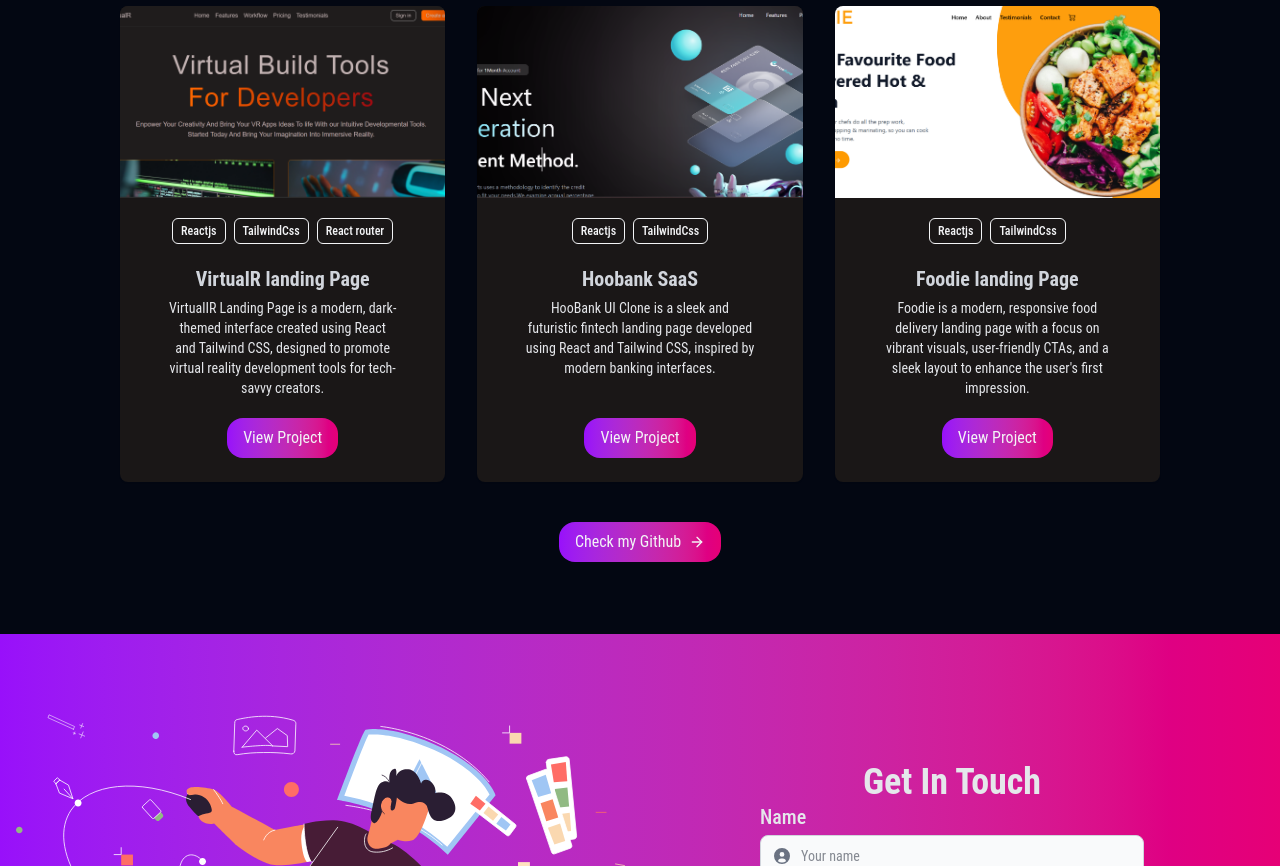
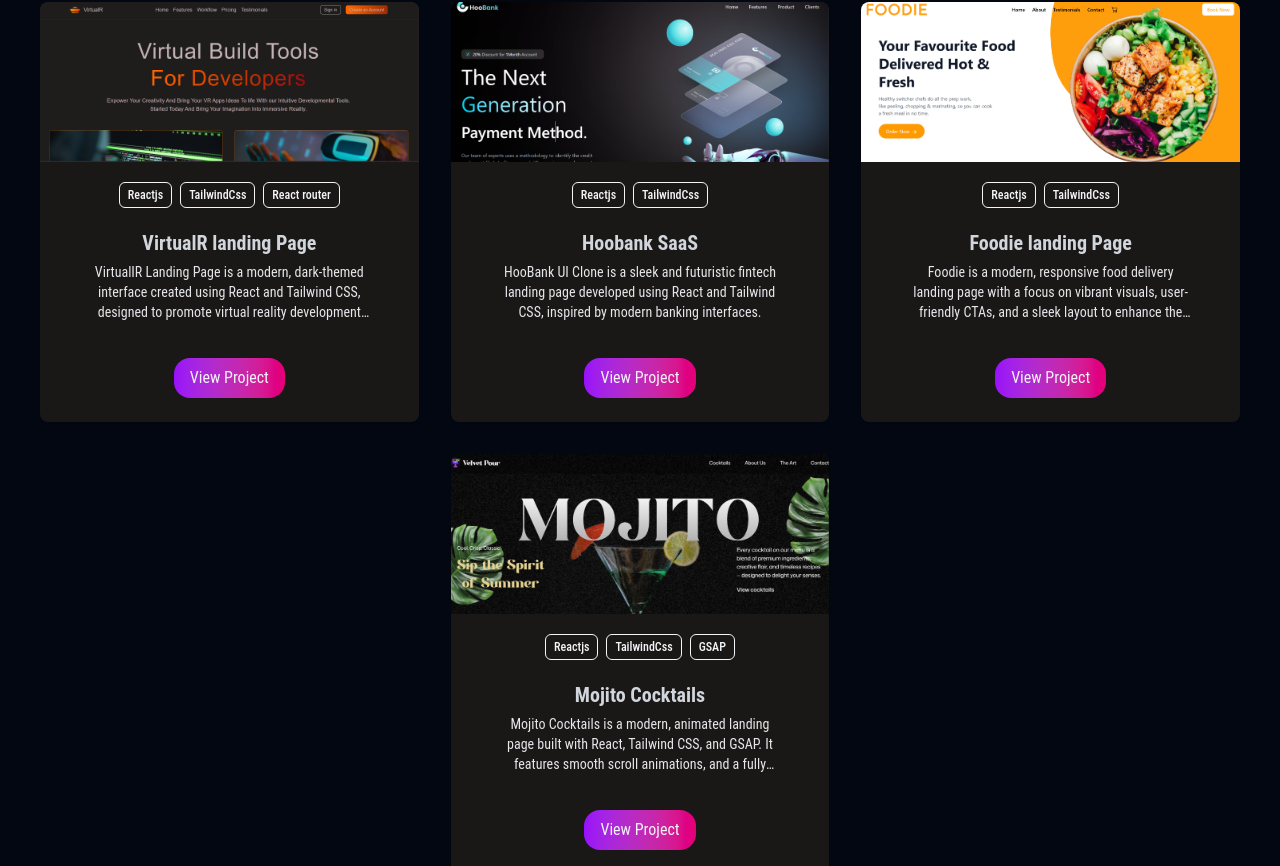
Before and after one commit to Hadia-naveed/HadiaPortfolioWebsite, a React (Vite) app: page / in a window 1280 px wide. Shown: the part 1014-1880 px from the top of the page. Built offline with nearby package versions, Linux system fonts and the light colour scheme.

Commit message:
new project added

```diff
--- a/src/Contriants/index.jsx
+++ b/src/Contriants/index.jsx
@@ -2,6 +2,7 @@ import project1 from "../assets/Project1.png"
 import project2 from "../assets/Project2.png"
 import project3 from "../assets/Project3.png"
 import project4 from "../assets/Project4.png"
+import project5 from "../assets/Project5.png"
 
 export const projects = [
     {
@@ -30,5 +31,14 @@ export const projects = [
         tag: ["Reactjs", "TailwindCss"],
         webUrl: "https://foodie66.netlify.app/",
         githubUrl: "https://github.com/Hadia-naveed/Foodie-Landing-page",
+    },
+         {
+        id: 1,
+        title: "Mojito Cocktails",
+        description: "Mojito Cocktails is a modern, animated landing page built with React, Tailwind CSS, and GSAP. It features smooth scroll animations, and a fully responsive design for an engaging user experience.",
+        image: project5,
+        tag: ["Reactjs", "TailwindCss","GSAP"],
+        webUrl: "https://mojitococktailsgsap.netlify.app/",
+        githubUrl: "https://github.com/Hadia-naveed/Gsap-animated-website",
     }
 ]
--- a/src/components/Projects.jsx
+++ b/src/components/Projects.jsx
@@ -1,66 +1,86 @@
-import React from 'react'
-import { projects } from '../Contriants/index.jsx'
-import { ArrowRight, ExternalLink, Github ,X } from "lucide-react"
-import { useState } from 'react'
+import React, { useState } from 'react';
+import { projects } from '../Contriants/index.jsx';
+import { ArrowRight, X } from "lucide-react";
 
 const Projects = () => {
-  const [selectedProject, setselectedProject] = useState(null)
+  const [selectedProject, setselectedProject] = useState(null);
   const [isVisible, setIsVisible] = useState(false);
 
-  const openprojectinfo=(project)=>{
-    setselectedProject(project)
-setTimeout(() => setIsVisible(true), 10); // small delay to allow transition
-  }
+  const openprojectinfo = (project) => {
+    setselectedProject(project);
+    setTimeout(() => setIsVisible(true), 10);
+  };
+
   const handleCloseModal = () => {
-  setselectedProject(null);
-  setTimeout(() => setselectedProject(null), 300); // wait for fade-out animation
+    setIsVisible(false);
+    setTimeout(() => setselectedProject(null), 300);
   };
 
   return (
-    <section  id='projects' className=' bg-gray-950 mt-10 flex flex-col w-full mx-auto max-w-screen-xl'>
+    <section id='projects' className='bg-gray-950 mt-10 flex flex-col w-full mx-auto max-w-screen-xl'>
       <div>
+        <h1 className='text-white text-4xl sm:text-5xl font-bold text-center'>
+          Featured <span className='text-transparent bg-gradient-to-r from-purple-600 to-pink-600 bg-clip-text'>Projects</span>
+        </h1>
+        <p className='mt-6 font-medium tracking-normal leading-[24px] text-[17px] text-center text-gray-200'>
+          I've worked on several impressive projects that showcase my skills,<br />
+          and I'm excited to share them with you here.
+        </p>
+      </div>
 
-        <h1 className='text-white text-4xl sm:text-5xl font-bold text-center'>Featured{" "}<span className='text-transparent bg-gradient-to-r from-purple-600 to-pink-600 bg-clip-text'>Projects</span></h1>
-        <p className='mt-6 font-medium tracking-normal leading-[24px] text-[17px] text-center text-gray-200'>I've worked on several impressive projects that showcase my skills,<br /> and I'm excited to share them with you here.</p>
+      <div className='grid grid-cols-1 md:grid-cols-2 lg:grid-cols-3 gap-8 mt-14 px-10 mx-auto items-stretch'>
+        {
+          projects.map((project, key) => {
+            const isLast = key === projects.length - 1;
+            const isSecondLast = key === projects.length - 2;
+            const total = projects.length;
+
+            // Logic to center last 1 or 2 cards
+            let cardClasses = '';
+            if (total % 3 === 1 && isLast) {
+              cardClasses = 'lg:col-start-2';
+            } else if (total % 3 === 2 && (isLast || isSecondLast)) {
+              cardClasses = 'lg:col-span-1 lg:mx-auto';
+            }
+
+            return (
+              <div
+                key={key}
+                className={`group bg-[#1a1717] rounded-lg overflow-hidden shadow-xs flex flex-col transition-transform duration-300 hover:shadow-lg hover:scale-[1.02] h-[420px] ${cardClasses}`}
+              >
+                <div className='h-40 overflow-hidden'>
+                  <img src={project.image} alt={project.title} className='w-full h-full object-cover transition-transform duration-500 group-hover:scale-110' />
                 </div>
-      <div className='grid grid-cols-1 md:grid-cols-2 lg:grid-cols-3 gap-8 mt-15 lg:px-30 px-10 mx-auto items-stretch'>
-        {
-          projects.map((project,key)=>(
-            <div key={key}
-            className='group bg-[#1a1717] rounded-lg overflow-hidden shadow-xs flex flex-col h-full transition-transform duration-300 hover:shadow-lg hover:scale-[1.02]'>
-              <div className='h-48 overflow-hidden'>
-                <img src={project.image} alt={project.title} className='w-full h-full object-cover transition-transform duration-500 group-hover:scale-110'/>
-              </div>
-              <div className='p-5 '>
+
+                <div className='p-5'>
                   <div className="flex flex-wrap gap-2 justify-center">
-                  {project.tag.map((tags)=>(
-                    <span className="px-2 py-1 text-xs font-medium border rounded-md bg-[#1a1717] text-gray-100">
-
+                    {project.tag.map((tags, index) => (
+                      <span key={index} className="px-2 py-1 text-xs font-medium border rounded-md bg-[#1a1717] text-gray-100">
                         {tags}
                       </span>
-
                     ))}
                   </div>
                 </div>
+
                 <div className='text-center text-gray-200 lg:px-12 px-4 mb-5 flex-grow'>
                   <h1 className='font-bold text-[20px] text-gray-300 mb-1'>{project.title}</h1>
-              <p className='text-sm '>{project.description}</p>
+                  <p className='text-sm line-clamp-3'>{project.description}</p>
                 </div>
+
                 <div className='flex justify-center items-center'>
-  <button onClick={()=>{openprojectinfo(project)}}
-  className='bg-gradient-to-r from-purple-600 to-pink-600 rounded-2xl px-4 py-2 text-gray-100 transform hover:scale-107 transition duration-200 mb-6'>
+                  <button
+                    onClick={() => openprojectinfo(project)}
+                    className='bg-gradient-to-r from-purple-600 to-pink-600 rounded-2xl px-4 py-2 text-gray-100 transform hover:scale-107 transition duration-200 mb-6'
+                  >
                     View Project
                   </button>
                 </div>
-
-
+              </div>
+            );
+          })
+        }
       </div>
 
-          ))
-        }
-
-
-      </div>
       <div className='flex justify-center items-center mt-10'>
         <button className='bg-gradient-to-r from-purple-600 to-pink-600 rounded-2xl px-4 py-2 text-gray-100 transform hover:scale-107 transition duration-200'>
           <a
@@ -73,7 +93,8 @@ setTimeout(() => setIsVisible(true), 10); // small delay to allow transition
           </a>
         </button>
       </div>
-  {/*Project info container*/}
+
+      {/* Modal Info */}
       {selectedProject && (
         <div
           className={`fixed inset-0 z-50 flex items-center justify-center px-4 bg-black/60 backdrop-blur-sm transition-opacity duration-300 ${
@@ -88,7 +109,7 @@ setTimeout(() => setIsVisible(true), 10); // small delay to allow transition
               <X size={25} />
             </button>
             <div className="flex flex-col mt-5">
-        <div className="w-full flex justify-center bg-gray-900 ">
+              <div className="w-full flex justify-center bg-gray-900">
                 <img
                   src={selectedProject.image}
                   alt={selectedProject.title}
@@ -135,12 +156,8 @@ setTimeout(() => setIsVisible(true), 10); // small delay to allow transition
           </div>
         </div>
       )}
+    </section>
+  );
+};
 
-
-
-
-    </section>
-  )
-}
-
-export default Projects
+export default Projects;
```
Also changed, not shown: src/assets/Project5.png (added). Lines whose indentation alone changed are shown as unchanged.
